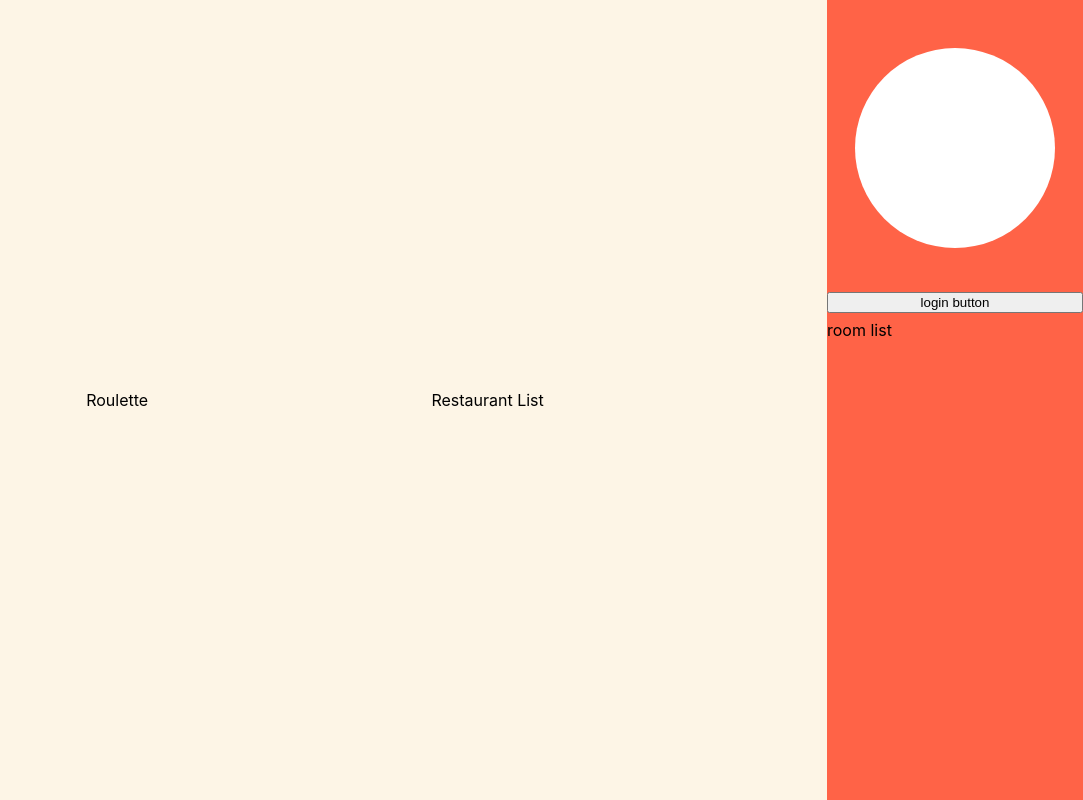
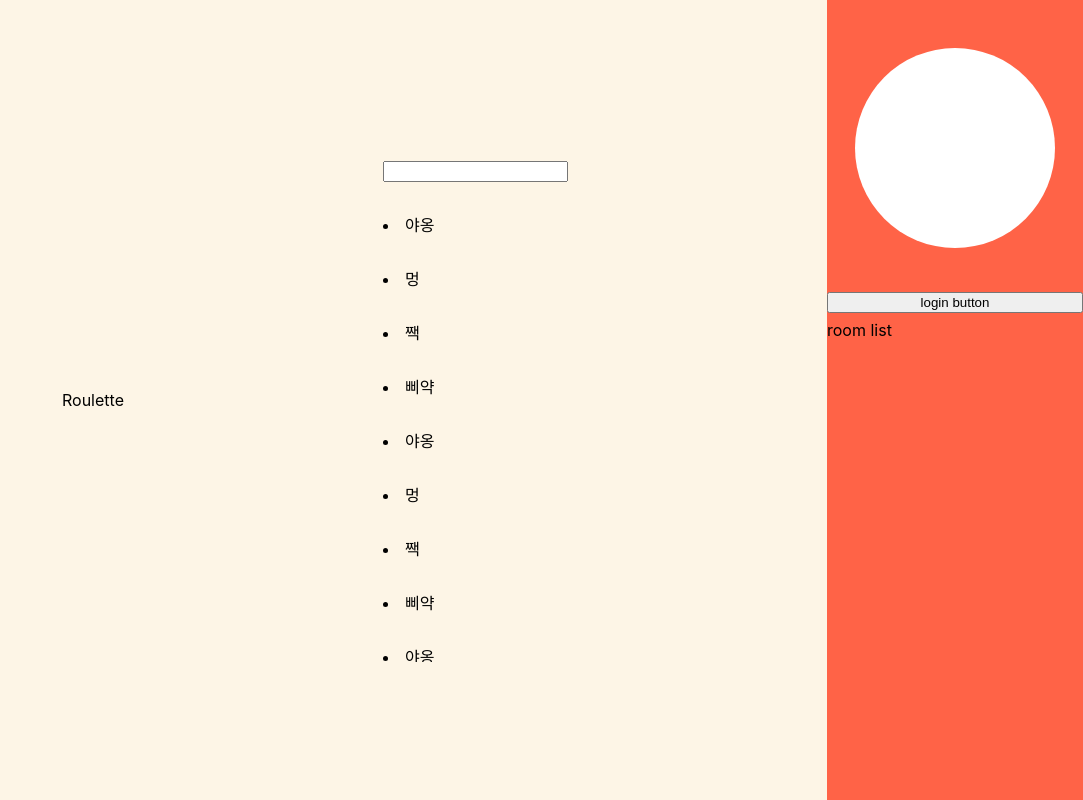
Before and after one commit to Comp-ACT/random-lunch-menu-front, a React (Create React App) app: page / in a window 1280 px wide. Shown: the whole page, without its empty margins (197-1280 px from the left). Built offline with nearby package versions, Linux system fonts and the light colour scheme.

Commit message:
Add mock data for wire frame

```diff
--- a/src/components/common/main/Main.jsx
+++ b/src/components/common/main/Main.jsx
@@ -5,10 +5,20 @@ import RestaurantList from './RestaurantList';
 function Main() {
   return (
     <div style={{
-      background: Colors.OLDLACE, height: '100%', display: 'flex', flexDirection: 'column', justifyContent: 'center',
+      background: Colors.OLDLACE,
+      height: '100%',
+      display: 'flex',
+      flexDirection: 'column',
+      justifyContent: 'center',
     }}
     >
-      <div style={{ display: 'flex', justifyContent: 'space-evenly' }}>
+      <div style={{
+        display: 'flex',
+        justifyContent: 'space-evenly',
+        height: '100%',
+        alignItems: 'center',
+      }}
+      >
         <Roulette />
         <RestaurantList />
       </div>
--- a/src/components/common/main/RestaurantList.jsx
+++ b/src/components/common/main/RestaurantList.jsx
@@ -1,7 +1,17 @@
 function RestaurantList() {
+  const tempList = ['야옹', '멍', '짹', '삐약', '야옹', '멍', '짹', '삐약', '야옹', '멍', '짹', '삐약', '야옹', '멍', '짹', '삐약'];
+  const tempHtml = tempList.map((temp) => <li style={{ marginTop: 30 }}>{temp}</li>);
   return (
-    <div>
-      Restaurant List
+    <div style={{
+      height: '60%',
+    }}
+    >
+      <div>
+        <input type="text" />
+      </div>
+      <div style={{ overflow: 'scroll', height: '100%' }}>
+        {tempHtml}
+      </div>
     </div>
   );
 }
```
